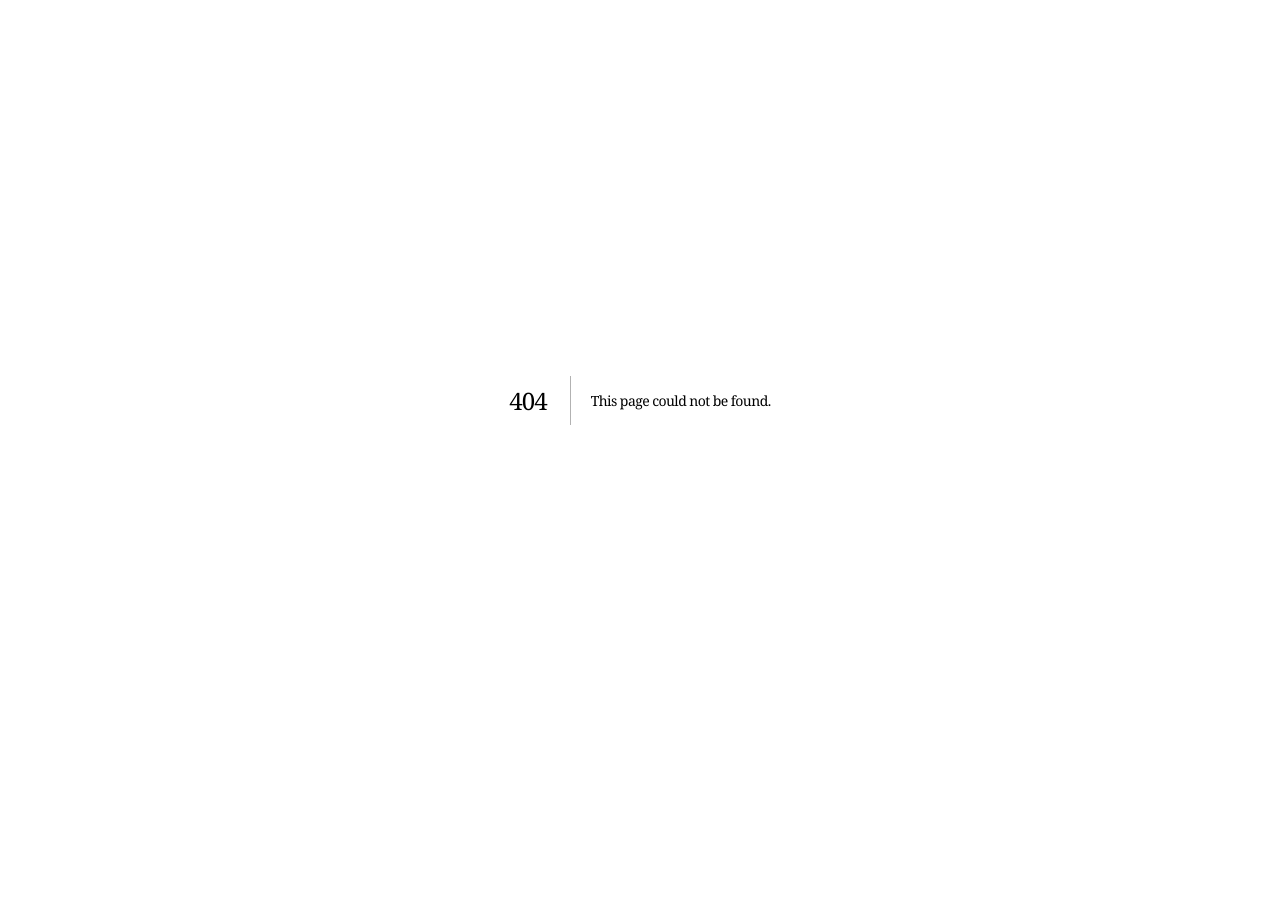
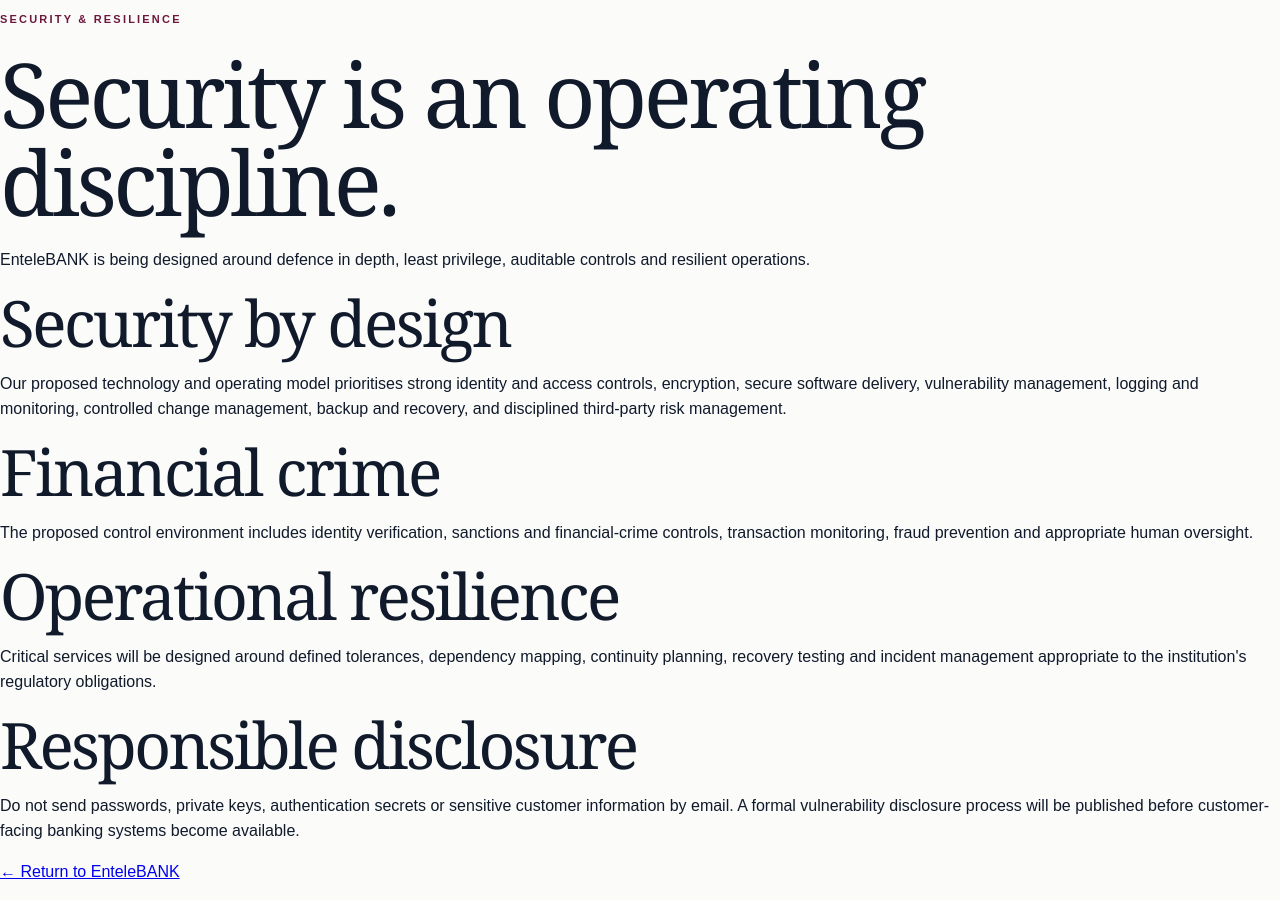
Before and after one commit to tvk-group/entelebank, a Next.js app: page /security in a window 1280 px wide. Before the commit this address had no page. Before the commit the page ends 800 px from the top, so only its background shows below. Built offline with nearby package versions, Linux system fonts and the light colour scheme.

Commit message:
security: publish responsible security posture

```diff
--- /dev/null
+++ b/app/security/page.js
@@ -0,0 +1,2 @@
+export const metadata={title:'Security & Resilience | EnteleBANK'};
+export default function Security(){return <main className="legalPage"><p className="eyebrow">Security & resilience</p><h1>Security is an operating discipline.</h1><p className="legalLead">EnteleBANK is being designed around defence in depth, least privilege, auditable controls and resilient operations.</p><h2>Security by design</h2><p>Our proposed technology and operating model prioritises strong identity and access controls, encryption, secure software delivery, vulnerability management, logging and monitoring, controlled change management, backup and recovery, and disciplined third-party risk management.</p><h2>Financial crime</h2><p>The proposed control environment includes identity verification, sanctions and financial-crime controls, transaction monitoring, fraud prevention and appropriate human oversight.</p><h2>Operational resilience</h2><p>Critical services will be designed around defined tolerances, dependency mapping, continuity planning, recovery testing and incident management appropriate to the institution's regulatory obligations.</p><h2>Responsible disclosure</h2><p>Do not send passwords, private keys, authentication secrets or sensitive customer information by email. A formal vulnerability disclosure process will be published before customer-facing banking systems become available.</p><p><a href="/">← Return to EnteleBANK</a></p></main>}
```
